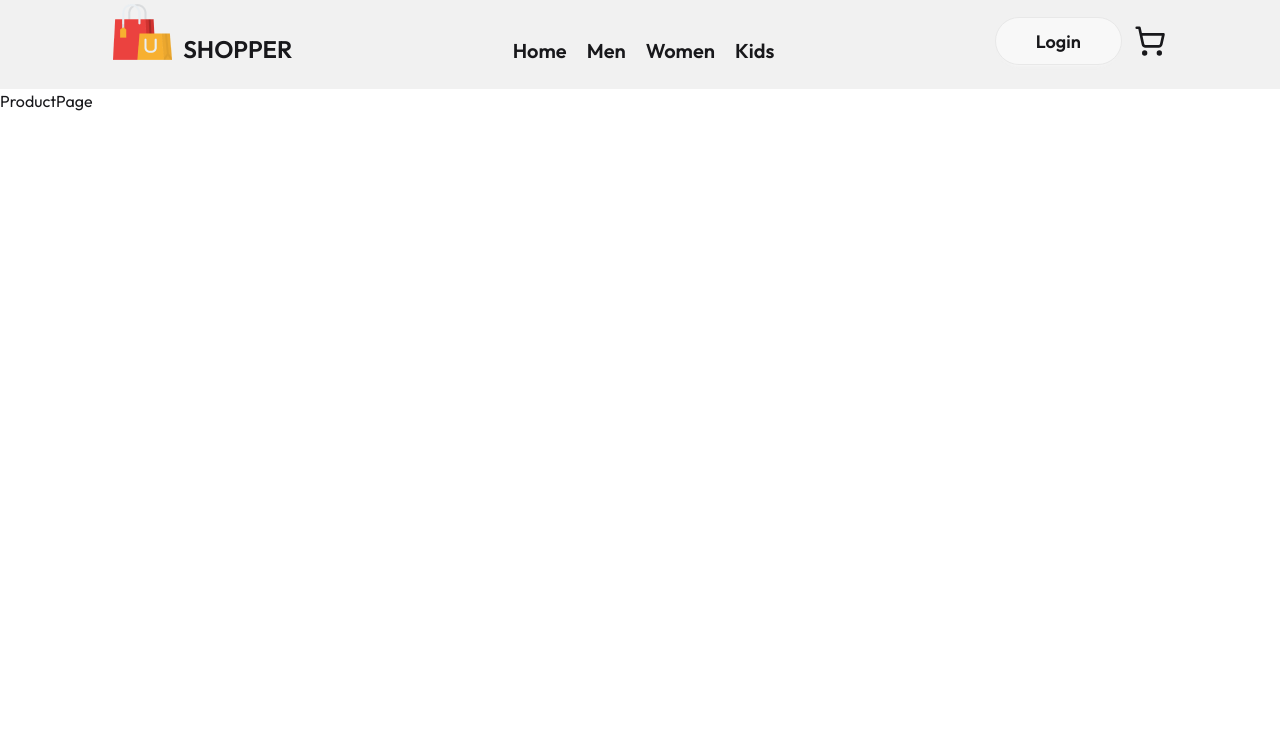
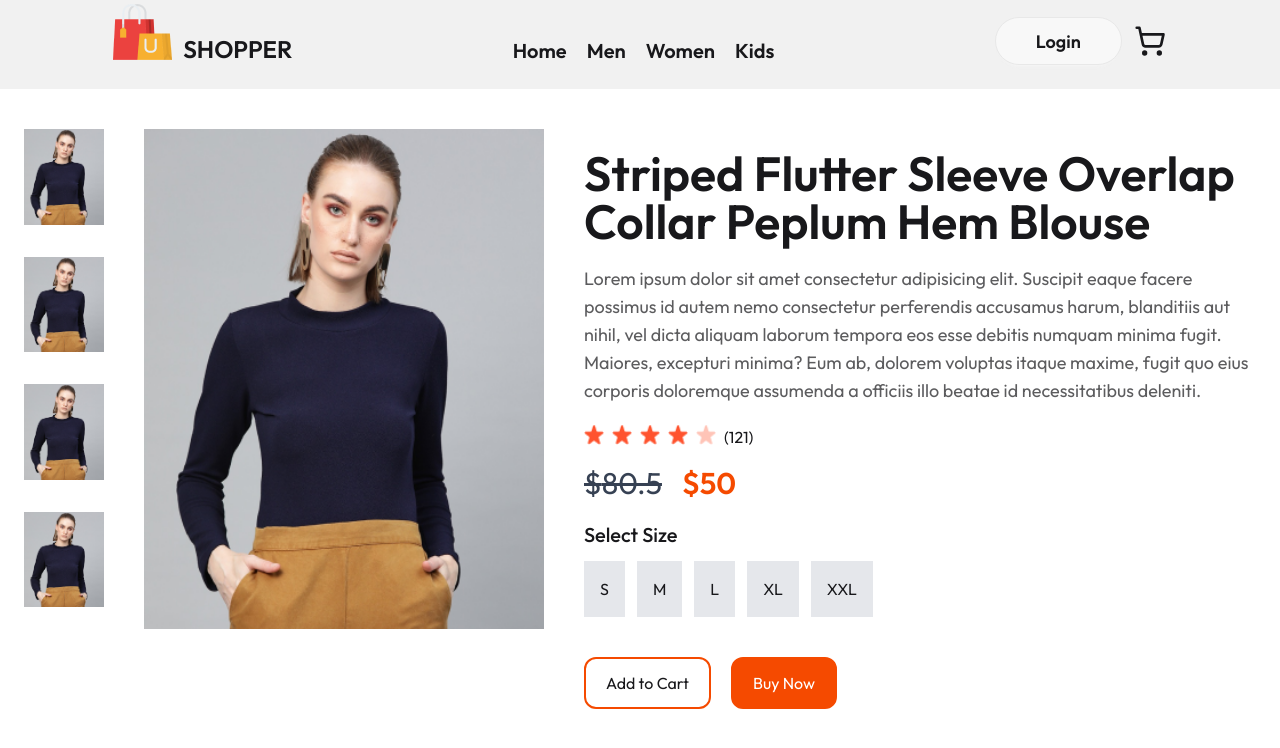
Before and after one commit to codedinpeace/E-Commerce-Store, a React (Vite) app in the folder frontend/: page /product/12 in a window 1280 px wide. Shown: the top 748 px of the page. Built offline with nearby package versions, Linux system fonts and the light colour scheme; the HTML template or start-up script is replaced by a standard one; a web font is replaced by a local one.

Commit message:
Added a produict page for all products

```diff
--- a/frontend/src/Components/ProductPage.jsx
+++ b/frontend/src/Components/ProductPage.jsx
@@ -1,9 +1,62 @@
-import React from 'react'
+          import React, { useState } from 'react'
+          import { useParams } from 'react-router-dom'
+          import new_collections from '../assets/Assets/Frontend_Assets/new_collections'
+          import { useStore } from '../States/sizeStore.js'
+          import starDull from '../assets/Assets/Frontend_Assets/star_dull_icon.png'
+          import star from '../assets/Assets/Frontend_Assets/star_icon.png'
 
-const ProductPage = () => {
-  return (
-    <div>ProductPage</div>
-  )
-}
+          const ProductPage = () => {
+              const {id} = useParams()
+              const sizes = ["S", "M", "L", "XL", "XXL"]
+              const product = new_collections.find((item)=>(
+                  item.id === parseInt(id)
+              ))
+              const {selectedSize, setSelectedSize} = useStore()
 
-export default ProductPage
+            return (
+              <div>
+                  <div className='mt-10 flex justify-center gap-10'>
+                    <div className='w-20 flex flex-col gap-8 cursor-pointer '>
+                      <img src={product.image} alt="" />
+                      <img src={product.image} alt="" />
+                      <img src={product.image} alt="" />
+                      <img src={product.image} alt="" />
+                    </div>
+                      <img src={product.image} className='w-100 h-[500px]' alt="" />
+                      <div>
+                      <h1 className='text-5xl font-semibold max-w-2xl mt-5'>{product.name}</h1>
+                      <p className='text-lg max-w-2xl mt-5 opacity-70'>Lorem ipsum dolor sit amet consectetur adipisicing elit. Suscipit eaque facere possimus id autem nemo consectetur perferendis accusamus harum, blanditiis aut nihil, vel dicta aliquam laborum tempora eos esse debitis numquam minima fugit. Maiores, excepturi minima? Eum ab, dolorem voluptas itaque maxime, fugit quo eius corporis doloremque assumenda a officiis illo beatae id necessitatibus deleniti.</p>
+                      <div className='flex gap-2 w-5 h-5 mt-5'>
+                        <img src={star} alt="" />
+                        <img src={star} alt="" />
+                        <img src={star} alt="" />
+                        <img src={star} alt="" />
+                        <img src={starDull} alt="" />
+                        <p>(121)</p>
+                      </div>
+                      <div className='mt-5 mb-5 text-3xl flex gap-5'>
+                        <p className="text-gray-700 line-through">${product.old_price}</p>
+                        <p className='text-orange-600 font-semibold'>${product.new_price}</p>
+                      </div>
+                      <div className="">
+                        <h1 className='text-xl font-medium mb-3'>Select Size</h1>
+                        <div className='flex gap-3'>
+                        {sizes.map((size)=>(
+                          <button onClick={()=>setSelectedSize(size)} key={size} className={`px-4 cursor-pointer py-4 ${selectedSize === size ? "bg-orange-600 text-white" : "bg-gray-200"} active:scale-90`}>
+                            {size}
+                          </button>
+
+              ))}
+              </div>
+                      </div>
+                      <div className='flex gap-5 mt-10'>
+                      <button className='px-5 py-3  border-2 rounded-xl cursor-pointer transition-all duration-150 hover:bg-orange-600 hover:text-white border-orange-600'>Add to Cart</button>
+                      <button className='px-5 py-3 bg-orange-600 border-2 rounded-xl transition-all duration-150   hover:bg-transparent hover:text-black text-white cursor-pointer border-orange-600'>Buy Now</button>
+                      </div>
+                      </div>
+                  </div>
+              </div>
+            )
+          }
+
+          export default ProductPage
--- /dev/null
+++ b/frontend/src/States/sizeStore.js
@@ -0,0 +1,8 @@
+import {create} from 'zustand'
+
+export const useStore = create(set=>({
+selectedSize:null,
+setSelectedSize:(size)=>{
+    set({selectedSize:size})
+}
+}))
```
Also changed, not shown: frontend/src/States/Authstore.js (deleted), 2 other files (tests, documents, lock files or other folders).
